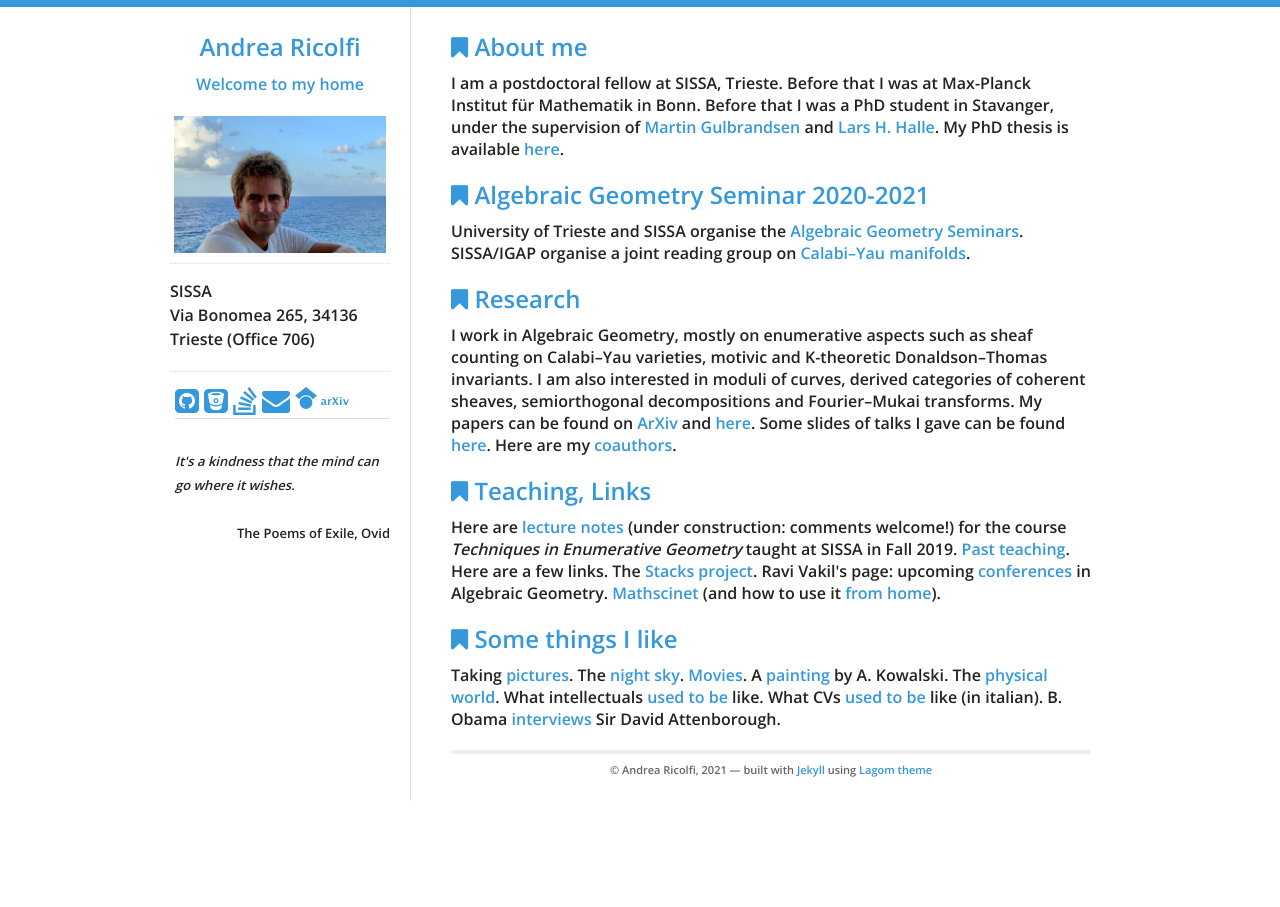
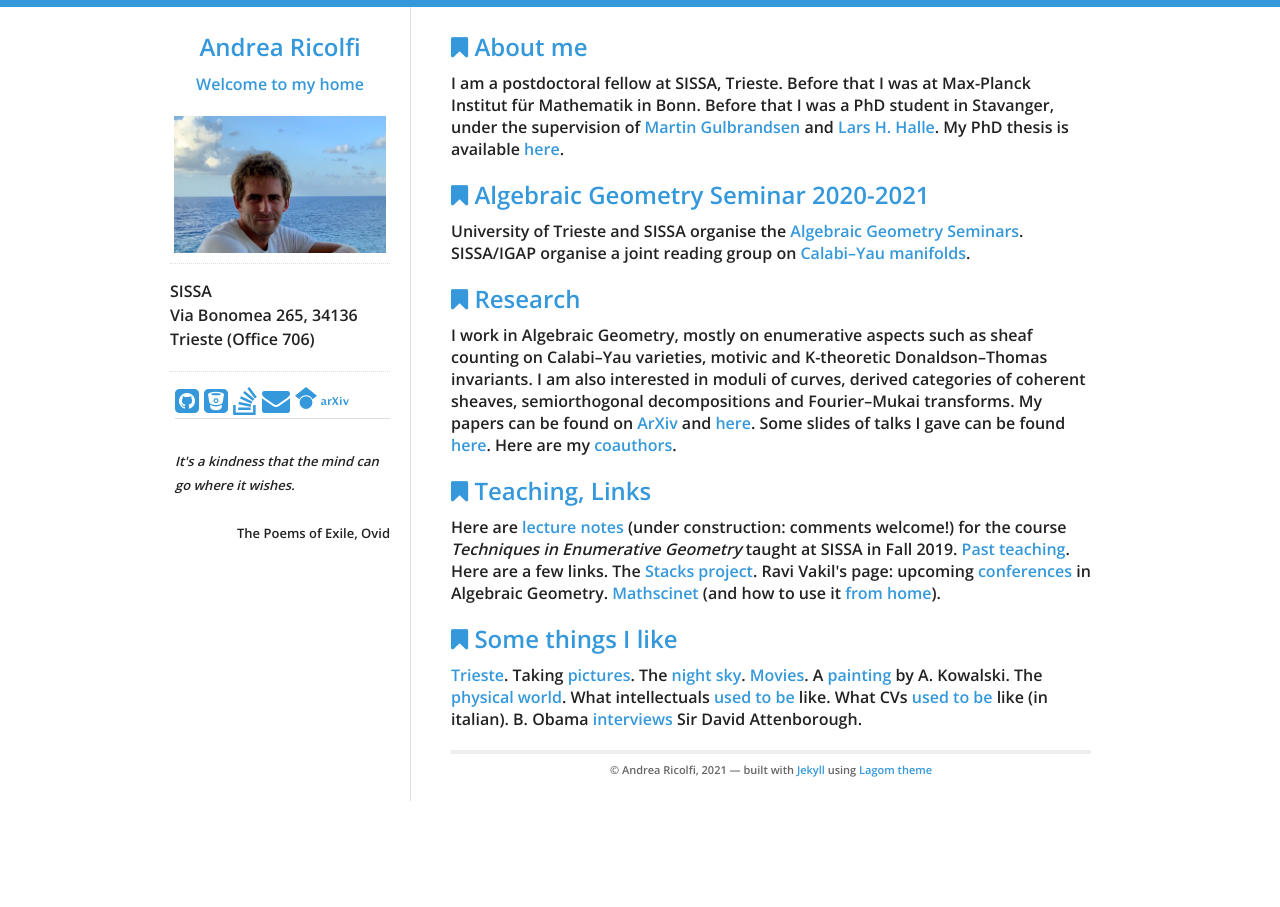
Before and after one commit to atricolfi/atricolfi.github.io, a Jekyll site: the page built from index.html, in a window 1280 px wide. Built offline with Jekyll 4.4.1, drawn with Linux system fonts in a browser that asks for light colours.

Commit message:
Update index.html

```diff
--- a/index.html
+++ b/index.html
@@ -40,7 +40,7 @@
 <div id="home">
   <h2><i class="fa fa-bookmark"></i> Some things I like </h2>
 <p>
-  Taking <a href="Photos_Page.html">pictures</a>. The <a href=Astronomer.html>night sky</a>.
+  <a href="Trieste_Saba.html">Trieste</a>. Taking <a href="Photos_Page.html">pictures</a>. The <a href=Astronomer.html>night sky</a>.
   <a href=Movies.html>Movies</a>.
   A <a href=kowalski.html>painting</a> by A. Kowalski. The <a href=Haruf.html>physical world</a>.
   What intellectuals <a href=J'accuse.pdf>used to be</a> like. What CVs <a href="Calvino.html">used to be</a> like (in italian).
```
